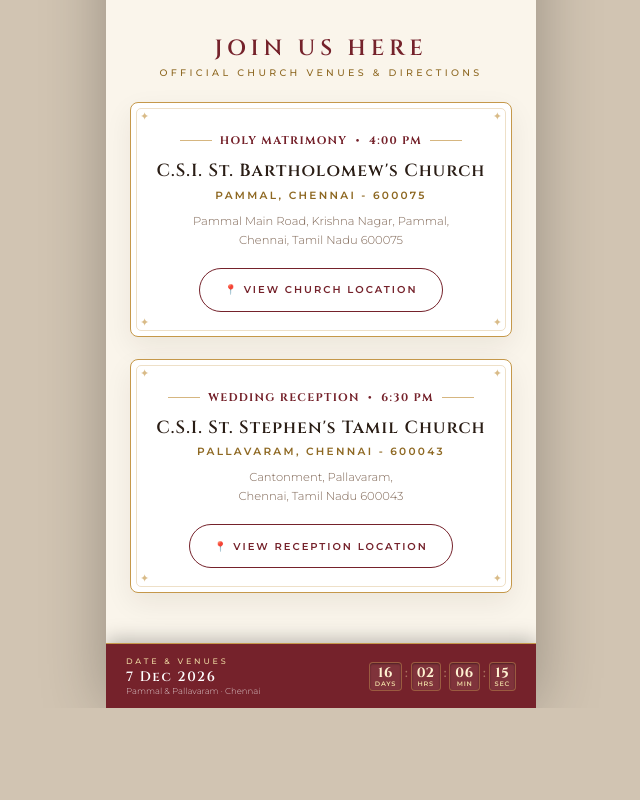
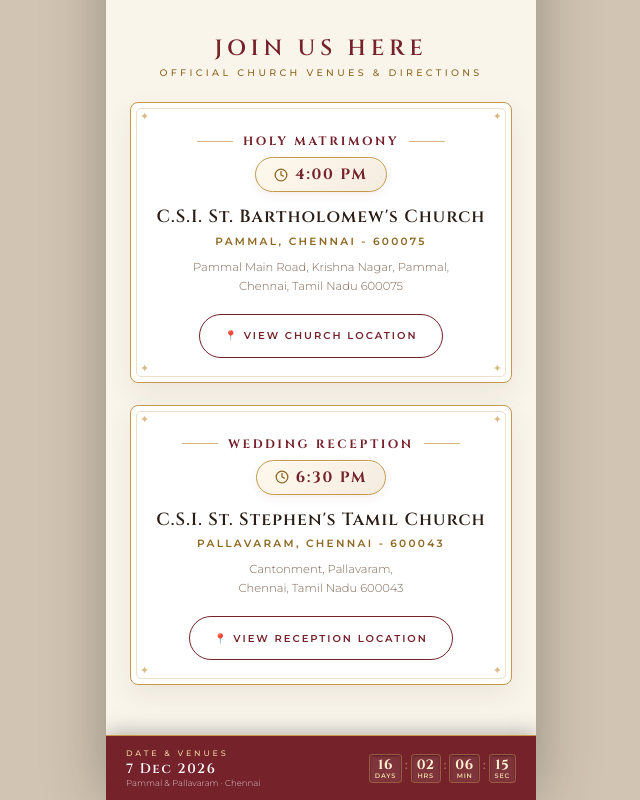
Before and after one commit to Laks-D/WI, a plain HTML site: page index.html in a window 1280 px wide. Shown: the part 3370-4170 px from the top of the page, without its empty margins (319-959 px from the left). Before the commit the page ends 4078 px from the top, so only its background shows below. Drawn offline with nearby package versions, Linux system fonts and the light colour scheme; a web font is replaced by a local one.

Commit message:
Elevate event timings with dedicated high-prominence gold pill badges

```diff
--- a/index.html
+++ b/index.html
@@ -1096,26 +1096,46 @@ body {
   display: flex;
   align-items: center;
   justify-content: center;
-  gap: 8px;
-  margin-bottom: 12px;
+  gap: 10px;
+  margin-bottom: 8px;
   width: 100%;
 }
 .v-badge-line {
   flex: 1;
-  max-width: 32px;
-  min-width: 10px;
+  max-width: 36px;
+  min-width: 12px;
   height: 1px;
   background: var(--gold);
   opacity: 0.7;
 }
 .v-badge-title {
   font-family: 'Cinzel', serif;
-  font-size: clamp(9.5px, 2.7vw, 11px);
+  font-size: 12px;
+  font-weight: 700;
+  letter-spacing: 0.22em;
+  color: var(--maroon);
+  text-transform: uppercase;
+  white-space: nowrap;
+}
+.v-time-pill {
+  display: inline-flex;
+  align-items: center;
+  justify-content: center;
+  gap: 7px;
+  background: linear-gradient(135deg, #FFF9ED 0%, #F5ECE0 100%);
+  border: 1.5px solid var(--gold);
+  color: var(--maroon);
+  padding: 6px 18px;
+  border-radius: 20px;
+  font-family: 'Cinzel', serif;
+  font-size: 15px;
   font-weight: 700;
   letter-spacing: 0.12em;
-  color: var(--maroon);
-  text-transform: uppercase;
-  white-space: nowrap;
+  margin-bottom: 14px;
+  box-shadow: 0 3px 10px rgba(117, 34, 43, 0.08), inset 0 1px 0 rgba(255, 255, 255, 0.8);
+}
+.v-clock-icon {
+  color: var(--gold-dark);
 }
 .v-church-name {
   font-family: 'Cinzel', serif;
@@ -1841,8 +1861,17 @@ body {
 
       <div class="v-header-badge">
         <span class="v-badge-line"></span>
-        <span class="v-badge-title">Holy Matrimony &nbsp;•&nbsp; 4:00&nbsp;PM</span>
+        <span class="v-badge-title">Holy Matrimony</span>
         <span class="v-badge-line"></span>
+      </div>
+      <div>
+        <div class="v-time-pill">
+          <svg class="v-clock-icon" viewBox="0 0 24 24" width="14" height="14" fill="none" stroke="currentColor" stroke-width="2.2" stroke-linecap="round" stroke-linejoin="round">
+            <circle cx="12" cy="12" r="10"></circle>
+            <polyline points="12 6 12 12 16 14"></polyline>
+          </svg>
+          <span>4:00 PM</span>
+        </div>
       </div>
       <h3 class="v-church-name">C.S.I. St. Bartholomew's Church</h3>
       <div class="v-locality">Pammal, Chennai - 600075</div>
@@ -1865,8 +1894,17 @@ body {
 
       <div class="v-header-badge">
         <span class="v-badge-line"></span>
-        <span class="v-badge-title">Wedding Reception &nbsp;•&nbsp; 6:30&nbsp;PM</span>
+        <span class="v-badge-title">Wedding Reception</span>
         <span class="v-badge-line"></span>
+      </div>
+      <div>
+        <div class="v-time-pill">
+          <svg class="v-clock-icon" viewBox="0 0 24 24" width="14" height="14" fill="none" stroke="currentColor" stroke-width="2.2" stroke-linecap="round" stroke-linejoin="round">
+            <circle cx="12" cy="12" r="10"></circle>
+            <polyline points="12 6 12 12 16 14"></polyline>
+          </svg>
+          <span>6:30 PM</span>
+        </div>
       </div>
       <h3 class="v-church-name">C.S.I. St. Stephen's Tamil Church</h3>
       <div class="v-locality">Pallavaram, Chennai - 600043</div>
```
